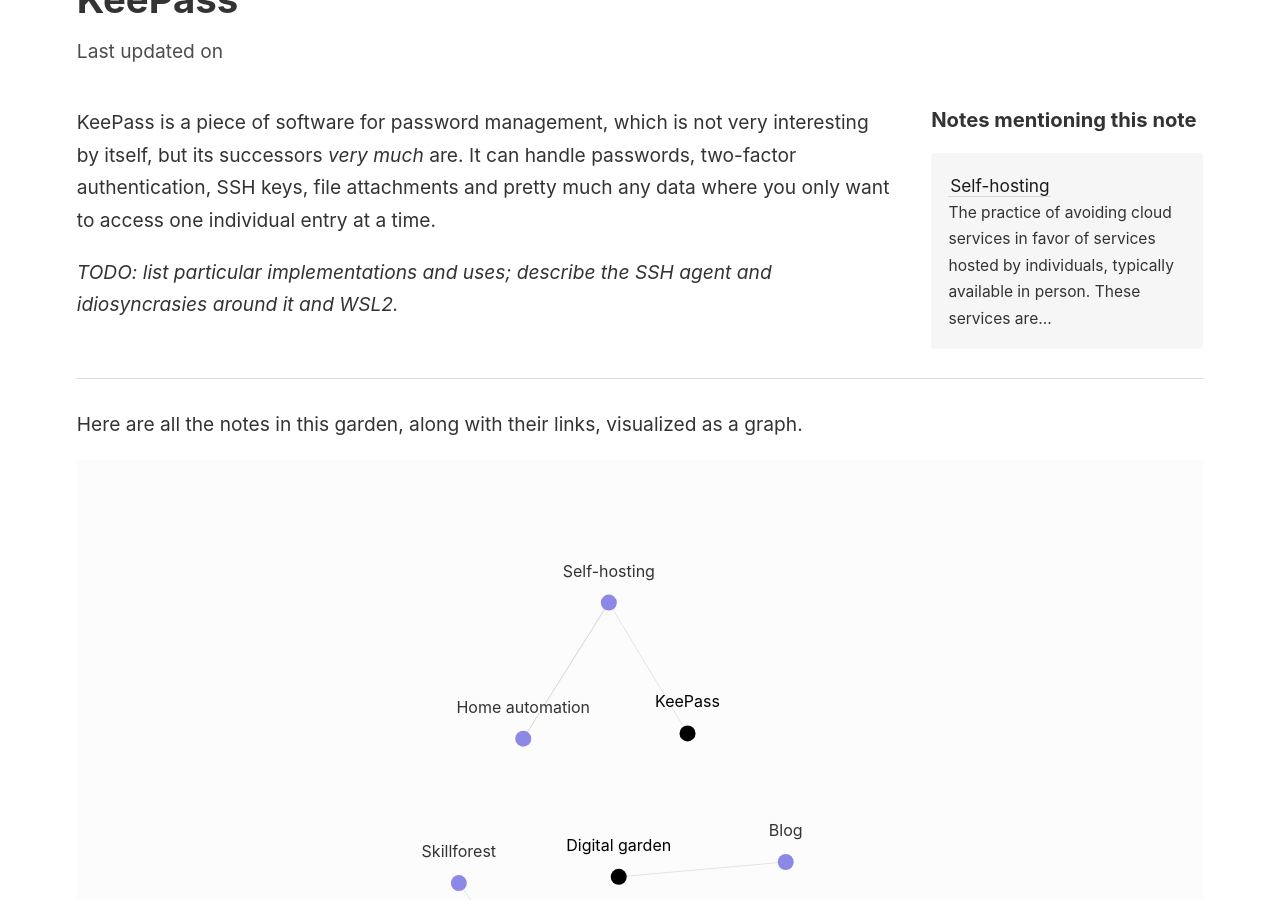
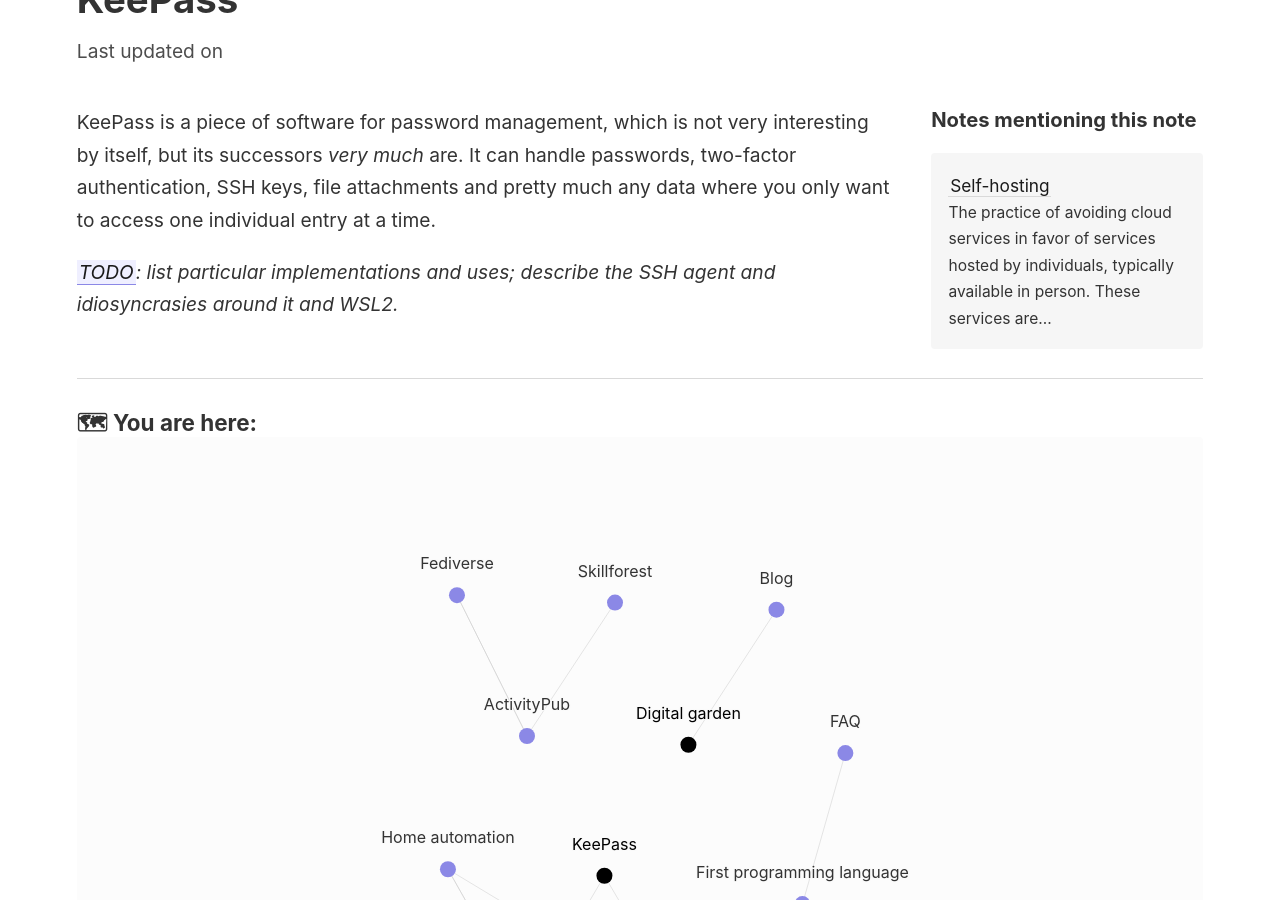
Before and after one commit to D-side/digital-garden, a Jekyll site: the page built from _notes/KeePass.md, in a window 1280 px wide and 900 px high, scrolled down 307 px. Built offline with Jekyll 4.4.1, drawn with Linux system fonts in a browser that asks for light colours; some of the changed text lies outside the part shown.

Commit message:
Content update

```diff
--- a/_includes/footer.html
+++ b/_includes/footer.html
@@ -8,6 +8,6 @@
             style="height:22px!important;margin-left:3px;vertical-align:text-bottom;"
             src="https://mirrors.creativecommons.org/presskit/icons/by.svg?ref=chooser-v1"><img
             style="height:22px!important;margin-left:3px;vertical-align:text-bottom;"
-            src="https://mirrors.creativecommons.org/presskit/icons/sa.svg?ref=chooser-v1"></a><br>Powered by <a href="https://jekyllrb.com/">Jekyll</a> and <a
+            src="https://mirrors.creativecommons.org/presskit/icons/sa.svg?ref=chooser-v1"></a> Source code for this website can be found <a href="https://github.com/D-side/digital-garden">on GitHub</a><br>Powered by <a href="https://jekyllrb.com/">Jekyll</a> and <a
                 href="https://github.com/maximevaillancourt/digital-garden-jekyll-template">Digital garden Jekyll
                 template</a>.</p>
--- a/_layouts/note.html
+++ b/_layouts/note.html
@@ -41,6 +41,6 @@ layout: default
 
 <hr>
 
-<p>Here are all the notes in this garden, along with their links, visualized as a graph.</p>
+<h3>🗺 You are here:</h3>
 
 {% include notes_graph.html %}
--- a/_notes/KeePass.md
+++ b/_notes/KeePass.md
@@ -4,4 +4,4 @@ title: KeePass
 
 KeePass is a piece of software for password management, which is not very interesting by itself, but its successors *very much* are. It can handle passwords, two-factor authentication, SSH keys, file attachments and pretty much any data where you only want to access one individual entry at a time.
 
-*TODO: list particular implementations and uses; describe the SSH agent and idiosyncrasies around it and WSL2.*
+*[[TODO]]: list particular implementations and uses; describe the SSH agent and idiosyncrasies around it and WSL2.*
```
Also changed, not shown: _notes/FAQ.md (added, +8 -0 lines), _notes/Home automation.md (+1 -1 lines), _notes/TODO.md (added, +8 -0 lines), _notes/first programming language.md (added, +59 -0 lines), _pages/index.md (+1 -0 lines), assets/image.jpg (deleted).
